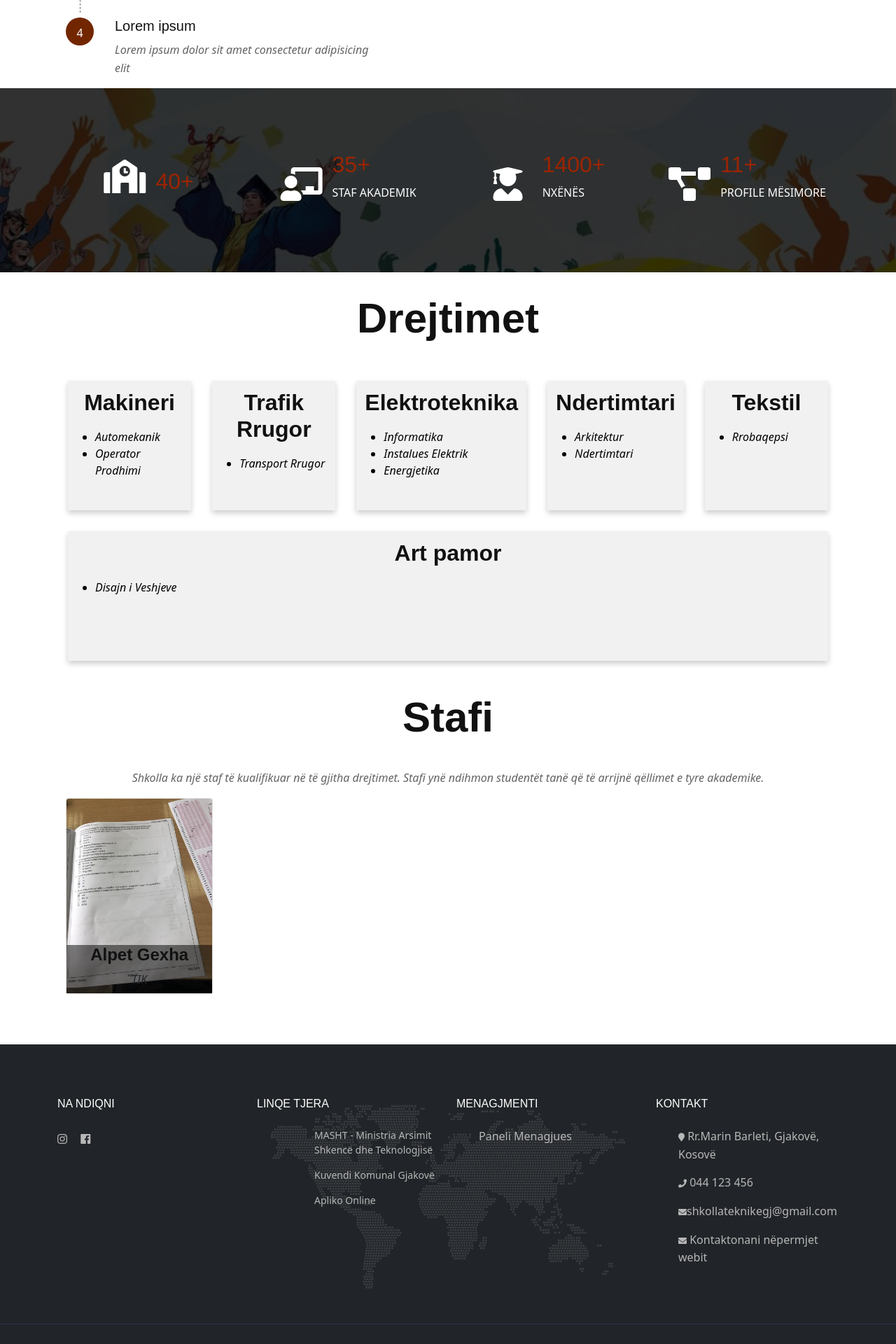
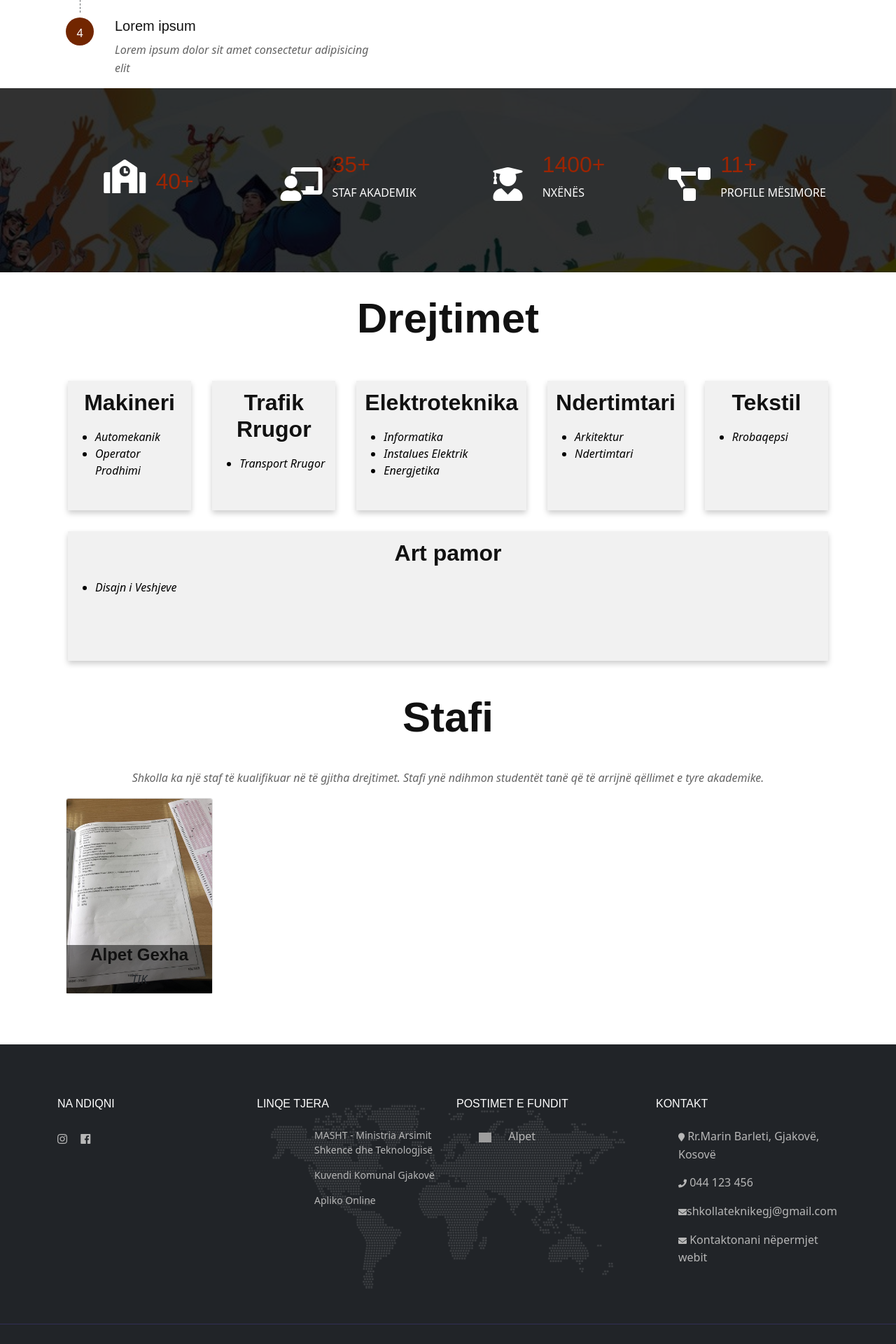
Before and after one commit to AlpetGexha/School-Website-PHP, a PHP site: page /index.php in a window 1280 px wide. Shown: the part 1360-3280 px from the top of the page at 70% size. Run offline with PHP 8.4, Linux system fonts and the light colour scheme; data comes from the database, SQL or seed files in the repository; grey boxes are pictures that could not be loaded.

Commit message:
Update server-style.php

```diff
--- a/server-style.php
+++ b/server-style.php
@@ -62,10 +62,6 @@ function get_header($tabName, $classbody = null)
               </div>
             </li>
             <li class="nav-item">
-              <a class="nav-link" href="qendra-per-karier.php">Qendra p&euml;r Karrier&euml;</a>
-            </li>
-
-            <li class="nav-item">
               <a class="nav-link" href="apliko_online.php">Apliko Online</a>
             </li>
           </ul>
@@ -115,10 +111,24 @@ function get_footer()
           </div>
 
           <div class="col-sm-6 col-lg-3 footer-widget">
-            <h6 class="fw-title">Menagjmenti</h6>
+            <h6 class="fw-title">Postimet e fundit</h6>
             <ul class="recent-admin">
               <li>
-                <a href="admin/index.php">Paneli Menagjues</a>
+                <?php require  'config.php';
+                $sql_footer = "SELECT * FROM post ORDER BY id DESC LIMIT 5";
+                $result_footer = mysqli_query($db, $sql_footer);
+                // $row_footer = $result_footer->fetch_assoc();
+                ?>
+                <div class="row">
+                  <?php foreach ($result_footer as $row_footer) : ?>
+                    <div class="col-lg-2"><img src="assets/img/drejtimet_post/<?= $row_footer['photo'] ?>" alt="img"> </div>
+                    <div class="col-lg-10"> <a href="single.php?id=<?= $row_footer['id'] ?>"> <?= $row_footer['titulli']  ?> </a> </div>
+
+                  <?php endforeach; ?>
+                  <?php if (mysqli_num_rows($result_footer) == 0) : ?>
+                    <p>Nuk ka postime ende</p>
+                  <?php endif; ?>
+                </div>
               </li>
             </ul>
           </div>
```
